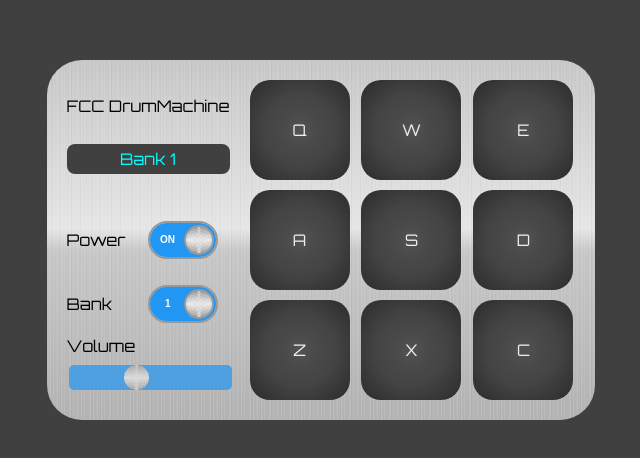
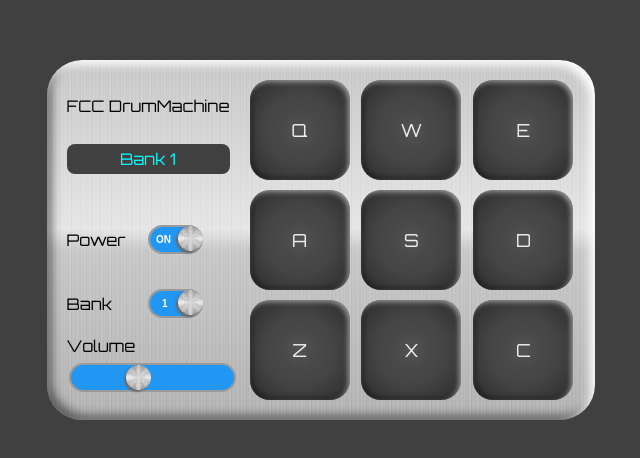
Before and after one commit to brimarq/fcc-drum-machine, a React (Create React App) app: page / in a window 1280 px wide. Shown: the part 160-618 px from the top of the page, without its empty margins (319-959 px from the left). Built offline with nearby package versions, Linux system fonts and the light colour scheme.

Commit message:
UI enhancements, switches use same bg img now, disabled display for all controls when powered off

```diff
--- a/src/App.css
+++ b/src/App.css
@@ -28,8 +28,34 @@
     -webkit-radial-gradient(0% 50%, 50% 10%, hsla(0,0%,0%,.1) 0%, hsla(0,0%,0%,0) 100%),
     -webkit-radial-gradient(100% 50%, 50% 06%, hsla(0,0%,0%,.1) 0%, hsla(0,0%,0%,0) 100%)
   ;
-  --switch-inner-on-color: #2196F3;
-  --switch-inner-off-color: #EEEEEE;
+
+  --brushed-metal-radial2:
+    /* Bright shine effects coming from top, bottom, left, and right, respectively */
+    -webkit-radial-gradient(50% 0%, 8% 50%, hsla(0,0%,100%,.5) 0%, hsla(0,0%,100%,0) 100%),
+    -webkit-radial-gradient(50% 100%, 12% 50%, hsla(0,0%,100%,.6) 0%, hsla(0,0%,100%,0) 100%),
+    -webkit-radial-gradient(0% 50%, 50% 7%, hsla(0,0%,100%,.5) 0%, hsla(0,0%,100%,0) 100%),
+    -webkit-radial-gradient(100% 50%, 50% 5%, hsla(0,0%,100%,.5) 0%, hsla(0,0%,100%,0) 100%),
+    /* Add shine back to the center b/c the fake conical effect as linear gradients darken the center */
+    -webkit-radial-gradient(circle, hsla(0,0%,90%,.8) 5%,  hsla(0,0%,85%,.5) 15%, hsla(0,0%,100%,0) 18%),
+    /* Fake conical effects with linear gradients instead of rotated radial gradients and pseudo-selectors. Doesn't look too bad at smaller sizes and can use for range-slider thumb */
+    linear-gradient(115deg, hsla(0,0%,0%,0) 45%, hsla(0,0%,0%,.07) 48%, hsla(0,0%,0%,.08) 49%, hsla(0,0%,0%,.09) 50%, hsla(0,0%,0%,.08) 51%,  hsla(0,0%,0%,0) 55%),
+    linear-gradient(25deg, hsla(0,0%,0%,0) 44%, hsla(0,0%,0%,.07) 48%, hsla(0,0%,0%,.08) 49%, hsla(0,0%,0%,.09) 50%, hsla(0,0%,0%,.09) 51%, hsla(0,0%,0%,.08) 53%, hsla(0,0%,0%,0) 58%),
+    linear-gradient(245deg, hsla(0,0%,0%,0) 44%,  hsla(0,0%,0%,.07) 47%, hsla(0,0%,0%,.08) 49%, hsla(0,0%,0%,.09) 50%, hsla(0,0%,0%,.08) 51%, hsla(0,0%,0%,.07) 52%, hsla(0,0%,0%,0) 57%),
+    linear-gradient(155deg, hsla(0,0%,0%,0) 44%,  hsla(0,0%,0%,.08) 49%, hsla(0,0%,0%,.09) 50%, hsla(0,0%,0%,.08) 52%,  hsla(0,0%,0%,0) 57%),
+    /* Brushed metal grooves effect */
+    -webkit-repeating-radial-gradient(50% 50%, 100% 100%, hsla(0,0%, 0%,0) 0%, hsla(0,0%, 0%,0) 3%, hsla(0,0%, 0%,.1) 3.5%),
+    -webkit-repeating-radial-gradient(50% 50%, 100% 100%, hsla(0,0%,100%,0) 0%, hsla(0,0%,100%,0) 6%, hsla(0,0%,100%,.1) 7.5%),
+    -webkit-repeating-radial-gradient(50% 50%, 100% 100%, hsla(0,0%,100%,0) 0%, hsla(0,0%,100%,0) 1.2%, hsla(0,0%,100%,.2) 2.2%),
+    /* Background base gradient */
+    -webkit-radial-gradient(50% 50%, 200% 50%, hsla(0,0%,90%,1) 5%, hsla(0,0%,85%,1) 30%, hsla(0,0%,60%,1) 100%)
+  ;
+
+  --switch-inner-on-bgcolor: #2196F3;
+  --switch-inner-off-bgcolor: #EEEEEE;
+  --switch-height: 25px;
+  --switch-border-radius: 30px;
+  --switch-label-border: 2px solid #999999;
+
 }
 
 body {
@@ -93,7 +119,7 @@ body {
   grid-area: drummachine;
   /* background-color: #EEEEEE; */
   background-image: var(--brushed-metal-linear);
-  background-size: 20px;
+  background-size: 20px 100%;
   display: grid;
   grid-gap: 20px;
   grid-template-columns: auto;
@@ -103,6 +129,9 @@ body {
     "padbank";
   border-radius: 35px;
   padding: 20px;
+  box-shadow: inset -5px 5px 10px 0px rgba(255,255,255,1), inset 5px -5px 10px 0px rgba(0,0,0,.5);
+  -webkit-box-shadow: inset -5px 5px 10px 0px rgba(255,255,255,1), inset 5px -5px 10px 0px rgba(0,0,0,.5);
+  -moz-box-shadow: inset -5px 5px 10px 0px rgba(255,255,255,1), inset 5px -5px 10px 0px rgba(0,0,0,.5);
   /* justify-content: center;
   align-content: center; */
   /* justify-items: center; */
@@ -142,10 +171,18 @@ body {
   background: radial-gradient(circle, rgba(83,83,83,1) 0%, rgba(73,73,73,1) 25%, rgba(68,68,68,1) 50%, rgba(48,48,48,1) 90%);
   height: var(--pad-size-sm);
   width: var(--pad-size-sm);
+  /* border: var(--switch-label-border); */
   border-radius: 20px;
   text-align: center;
   line-height: var(--pad-size-sm);
   cursor: pointer;
+  font-size: 1.125em;
+
+  /* box-shadow: [horizontal offset] [vertical offset] [blur radius] [optional spread radius] [color]; */
+  box-shadow: inset -2px 2px 5px 0px rgba(255,255,255,.5), inset 2px -2px 5px 0px rgba(0,0,0,.5);
+  -webkit-box-shadow: inset -2px 2px 5px 0px rgba(255,255,255,.5), inset 2px -2px 5px 0px rgba(0,0,0,.5);
+  -moz-box-shadow: inset -2px 2px 5px 0px rgba(255,255,255,.5), inset 2px -2px 5px 0px rgba(0,0,0,.5);
+  box-sizing: border-box;
 }
 
 /* .drum-pad:hover {
@@ -155,6 +192,10 @@ body {
 
 .drum-pad-clicked {
   background: radial-gradient(circle, rgba(15,133,255,1) 0%, rgba(15,133,255,1) 25%, rgba(4,116,233,1) 50%, rgba(0,95,193,1) 90%);
+  box-shadow: inset -2px 2px 5px 0px rgba(0,0,0,.5), inset 2px -2px 5px 0px rgba(255,255,255,.5);
+  -webkit-box-shadow: inset -2px 2px 5px 0px rgba(0,0,0,.5), inset 2px -2px 5px 0px rgba(255,255,255,.5);
+  -moz-box-shadow: inset -2px 2px 5px 0px rgba(0,0,0,.5), inset 2px -2px 5px 0px rgba(255,255,255,.5);
+  font-size: 1.063em;
   /* margin-top: 2px;
   margin-left: 2px; */
 }
@@ -172,7 +213,7 @@ body {
 .switch {
   /* display: inline-block; */
   position: relative;
-  width: 70px;
+  width: 55px;
   -webkit-user-select:none;
   -moz-user-select:none;
   -ms-user-select: none;
@@ -181,15 +222,12 @@ body {
   display: none;
 }
 
-/* .onoffswitch-title {
-  display: inline-block;
-} */
 .switch-label {
   display: block;
   overflow: hidden;
   cursor: pointer;
-  border: 2px solid #999999;
-  border-radius: 34px;
+  border: var(--switch-label-border);
+  border-radius: var(--switch-border-radius);
 }
 
 .switch-inner {
@@ -198,12 +236,13 @@ body {
   margin-left: -100%;
   transition: margin 0.1s ease-in 0s;
 }
+
 .switch-inner::before, .switch-inner::after {
   display: inline-block;
   width: 50%;
-  height: 34px;
+  height: var(--switch-height);
   padding: 0;
-  line-height: 34px;
+  line-height: var(--switch-height);
   font-size: 10px;
   color: white;
   font-family: Trebuchet, Arial, sans-serif;
@@ -213,58 +252,49 @@ body {
 .switch-inner::before {
   text-align: left;
   content: "ON";
-  padding-left: 10px;
-  background-color: var(--switch-inner-on-color);
+  padding-left: 6px;
+  background-color: var(--switch-inner-on-bgcolor);
   color: #FFFFFF;
 }
 .switch-inner::after {
   content: "OFF";
-  padding-right: 10px;
-  background-color: var(--switch-inner-off-color);
-  color: #999999;
+  padding-right: 6px;
+  /* background-color: var(--switch-inner-off-bgcolor);  */
+  background-color: orange;
+  /* color: #999999; */
+  color: #666666;
   text-align: right;
 }
 
 .switch label[for="switch-bank"] .switch-inner::before {
   content: "1";
-  padding-left: 15px;
+  padding-left: 12px;
 }
 
 .switch label[for="switch-bank"] .switch-inner::after {
   content: "2";
-  padding-right: 15px;
+  padding-right: 12px;
+  background-color: var(--switch-inner-on-bgcolor);
+  color: #FFFFFF;
 }
 
 .switch-switch {
   display: block;
-  width: 26px;
-  margin: 4px;
-  /* background: #FFFFFF; */
-  background-image: var(--brushed-metal-radial);
-
+  width: 25px;
+  height: 25px;
+  margin: 1px 0 0 0; /* (switch height - .switch-switch size) / 2 >= 0 ?  equation result : 0 */
+  /* margin-bottom: 1px; */
+  background-color: hsl(0,0%,90%);
+  background-image: var(--brushed-metal-radial2);
+  box-shadow: -.125em .125em .125em #6a6a6a;
   position: absolute;
   top: 0;
   bottom: 0;
-  right: 32px;
-  border: 2px solid #999999;
-  border-radius: 34px;
+  right: 30px; /* .switch width - .switch-switch width - .switch-switch margin[l+r] - border[l+r] */
+  /* border: 2px solid #999999;  */
+  border-radius: var(--switch-border-radius);
   transition: all 0.1s ease-in 0s;
 }
-
-.switch-switch::before, .switch-switch::after {
-  content: "";
-  top: 0;
-  left: 0;
-  position: absolute;
-  width: inherit;
-  height: inherit;
-  border-radius: inherit;
-  background-image: var(--brushed-metal-radial-conical);
-}
-
-.switch-switch::before { transform: rotate( 65deg); }
-.switch-switch::after { transform: rotate(-65deg); }
-
 
 .switch-checkbox:checked + .switch-label .switch-inner {
   margin-left: 0;
@@ -288,14 +318,19 @@ body {
   -webkit-appearance: none;  /* Override default CSS styles */
   appearance: none;
   width: 100%; /* Full-width */
-  height: 25px; /* Specified height */
-  border-radius: 5px;
+  /* height: 25px; Specified height  */
+  height: var(--switch-height);
+  border-radius: var(--switch-border-radius);
+  border: var(--switch-label-border);
   /* background: #d3d3d3; /* Grey background */
-  background-color: var(--switch-inner-on-color);
+  background-color: var(--switch-inner-on-bgcolor);
   outline: none; /* Remove outline */
-  opacity: 0.7; /* Set transparency (for mouse-over effects on hover) */
-  -webkit-transition: .2s; /* 0.2 seconds transition on hover */
+  /* Set transparency (for mouse-over effects on hover) */
+  /* opacity: 0.7;  */
+  /* 0.2 seconds transition on hover */
+  -webkit-transition: .2s;
   transition: opacity .2s;
+
 }
 
 /* Mouse-over effects */
@@ -311,7 +346,9 @@ body {
   width: 25px; /* Set a specific slider handle width */
   height: 25px; /* Slider handle height */
   border-radius: 50%;
-  background-image: var(--brushed-metal-radial);
+  background-color: hsl(0,0%,90%);
+  background-image: var(--brushed-metal-radial2);
+  box-shadow: -.125em .125em .125em #6a6a6a;
   cursor: pointer; /* Cursor on hover */
 }
 
@@ -320,37 +357,15 @@ body {
   width: 25px; /* Set a specific slider handle width */
   height: 25px; /* Slider handle height */
   border-radius: 50%;
-  background-image: var(--brushed-metal-radial);
+  background-color: hsl(0,0%,90%);
+  background-image: var(--brushed-metal-radial2);
+  box-shadow: -.125em .125em .125em #6a6a6a;
   cursor: pointer; /* Cursor on hover */
 }
 
-.slider::-webkit-slider-thumb::before, .slider::-webkit-slider-thumb::after {
-  content: "";
-  position: absolute;
-  top: 0;
-  left: 0;
-  width: inherit;
-  height: inherit;
-  border-radius: inherit;
-  background-image: var(--brushed-metal-radial-conical);
-}
 
-.slider::-webkit-slider-thumb::before { transform: rotate( 65deg); }
-.slider::-webkit-slider-thumb::after { transform: rotate(-65deg); }
 
-.slider::-moz-range-thumb::before, .slider::-moz-range-thumb::after {
-  content: "";
-  position: absolute;
-  top: 0;
-  left: 0;
-  width: inherit;
-  height: inherit;
-  border-radius: inherit;
-  background-image: var(--brushed-metal-radial-conical);
-}
 
-.slider::-moz-range-thumb::before { transform: rotate( 65deg); }
-.slider::-moz-range-thumb::after { transform: rotate(-65deg); }
 
 
 
--- a/src/App.js
+++ b/src/App.js
@@ -203,11 +203,12 @@ class DrumMachine extends Component {
       // setState is asynchronous! Must wait for it to finish before using new state, hence the callback.
       this.setState((prevState) => ({
         isPwrOn: !prevState.isPwrOn,
-        display: prevState.isPwrOn ? "Power Off" : "Power On"
+        display: prevState.isPwrOn ? "" : "Power On"
         })
       );
     }
     else if (e.target.name === "bank") {
+      if (this.state.isPwrOn) {
         this.setState((prevState) => ({
           isBank1: !prevState.isBank1,
           display: prevState.isBank1 ? "Bank 2" : "Bank 1"
@@ -215,12 +216,27 @@ class DrumMachine extends Component {
         );
       }
       else {
+        this.setState((prevState) => ({
+          isBank1: !prevState.isBank1
+          })
+        );
+      }
+    }
+    else {
       let newVolume = e.target.value;
+      if (this.state.isPwrOn) {
         this.setState(() => ({
           volume: newVolume,
           display: "Volume: " + Math.round(newVolume * 100) + "%"
           })
         );
+      }
+      else {
+        this.setState(() => ({
+          volume: newVolume
+          })
+        );
+      }
     }
   }
 
```
Lines whose indentation alone changed are shown as unchanged.
